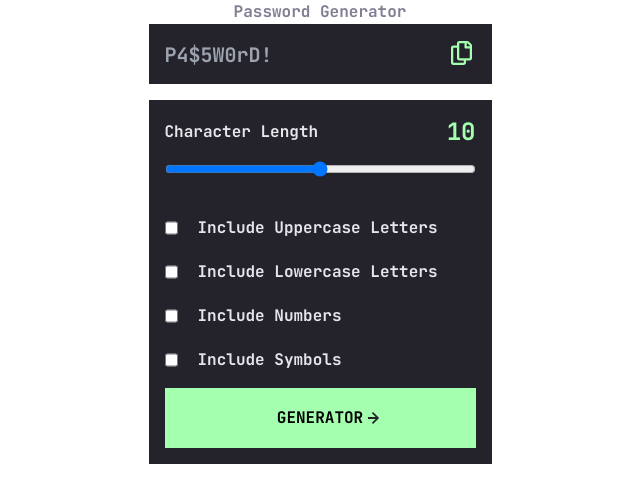
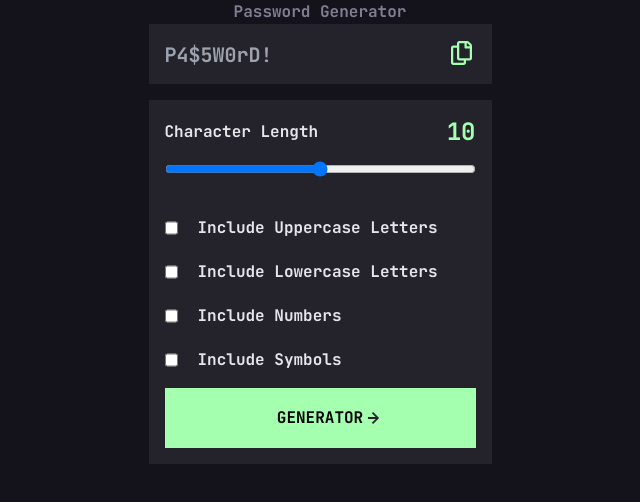
Before and after one commit to Lazzzare/PasswordGeneratorApp-React, a React (Vite) app: page / in a window 1280 px wide. Shown: the top 502 px of the page, without its empty margins (320-960 px from the left). Built offline with nearby package versions, Linux system fonts and the light colour scheme.

Commit message:
Update tailwind.config.js

```diff
--- a/tailwind.config.js
+++ b/tailwind.config.js
@@ -12,6 +12,7 @@ export default {
         red: "#F64A4A",
         orange: "#FB7C58",
         yellow: "#F8CD65",
+        bgColor: "#14131B",
       },
     },
   },
```
